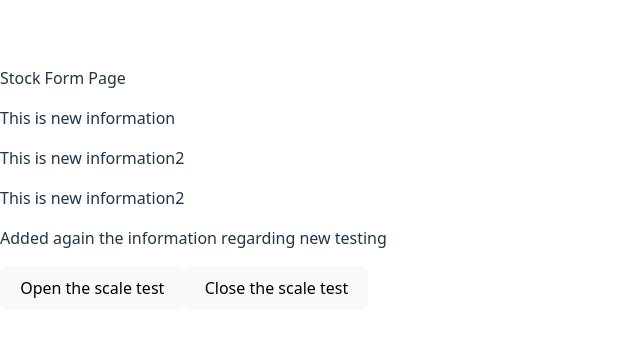
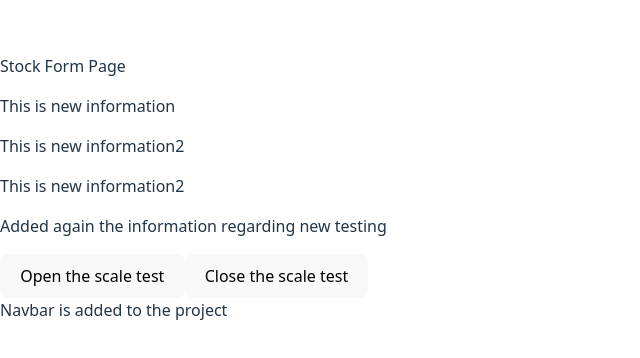
Before and after one commit to pawank505/testproject, a React app: page /stockform in a window 1280 px wide. Shown: the part 212-570 px from the top of the page, without its empty margins (0-640 px from the left). Built offline with nearby package versions, Linux system fonts and the light colour scheme; the HTML template or start-up script is replaced by a standard one.

Commit message:
SCRUM-28 Navbar div added [auto-pr, taskcompleted, main]

```diff
--- a/src/components/Stockform.jsx
+++ b/src/components/Stockform.jsx
@@ -17,6 +17,10 @@ const Stockform = () => {
         <button className="bg-blue-500 hover:bg-blue-700 text-white font-bold py-2 px-4 rounded">
           Close the scale test
         </button>
+        <div>
+          Navbar is added to the project
+        </div>
+
       </div>
     </div>
   );
```
